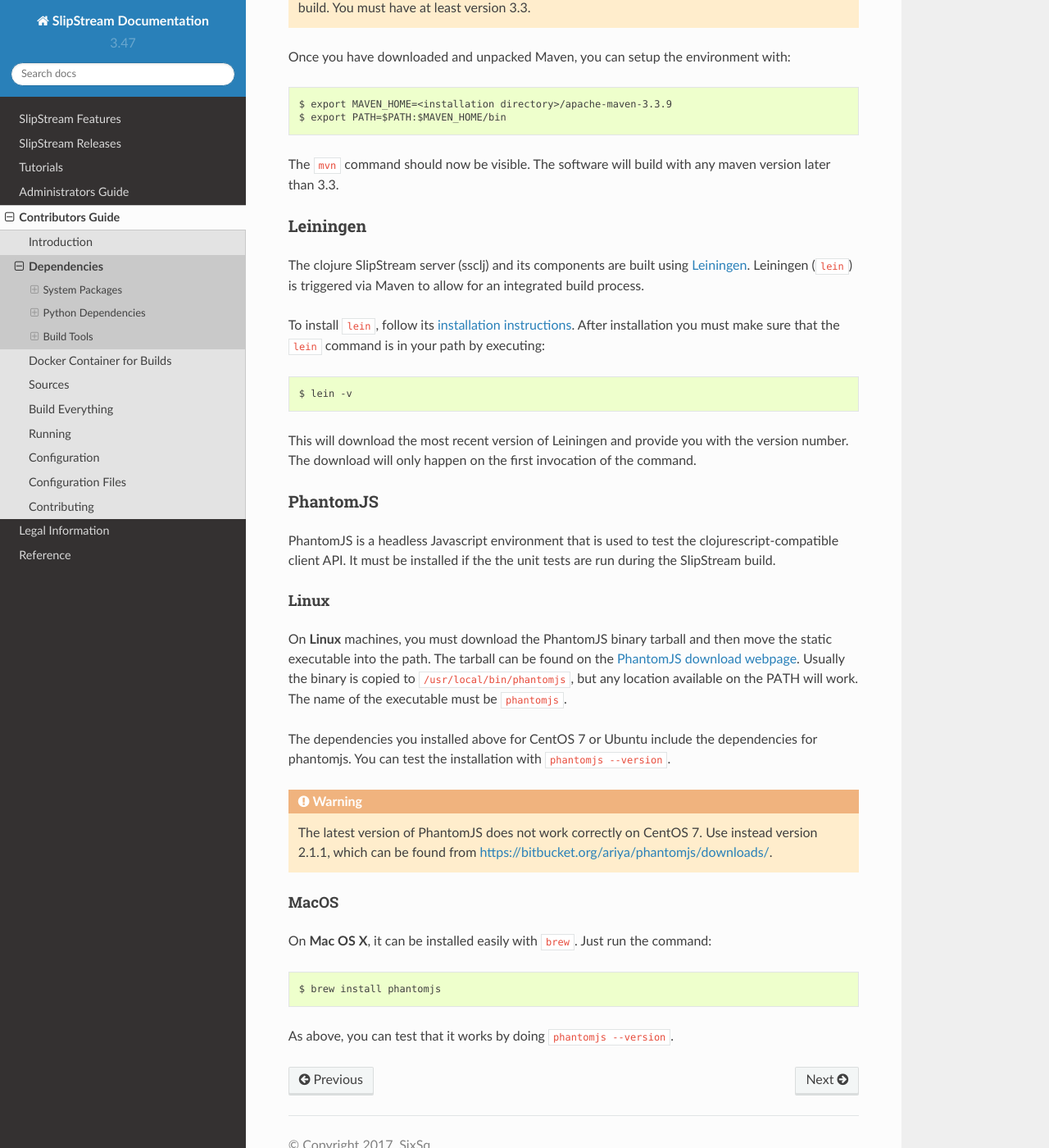
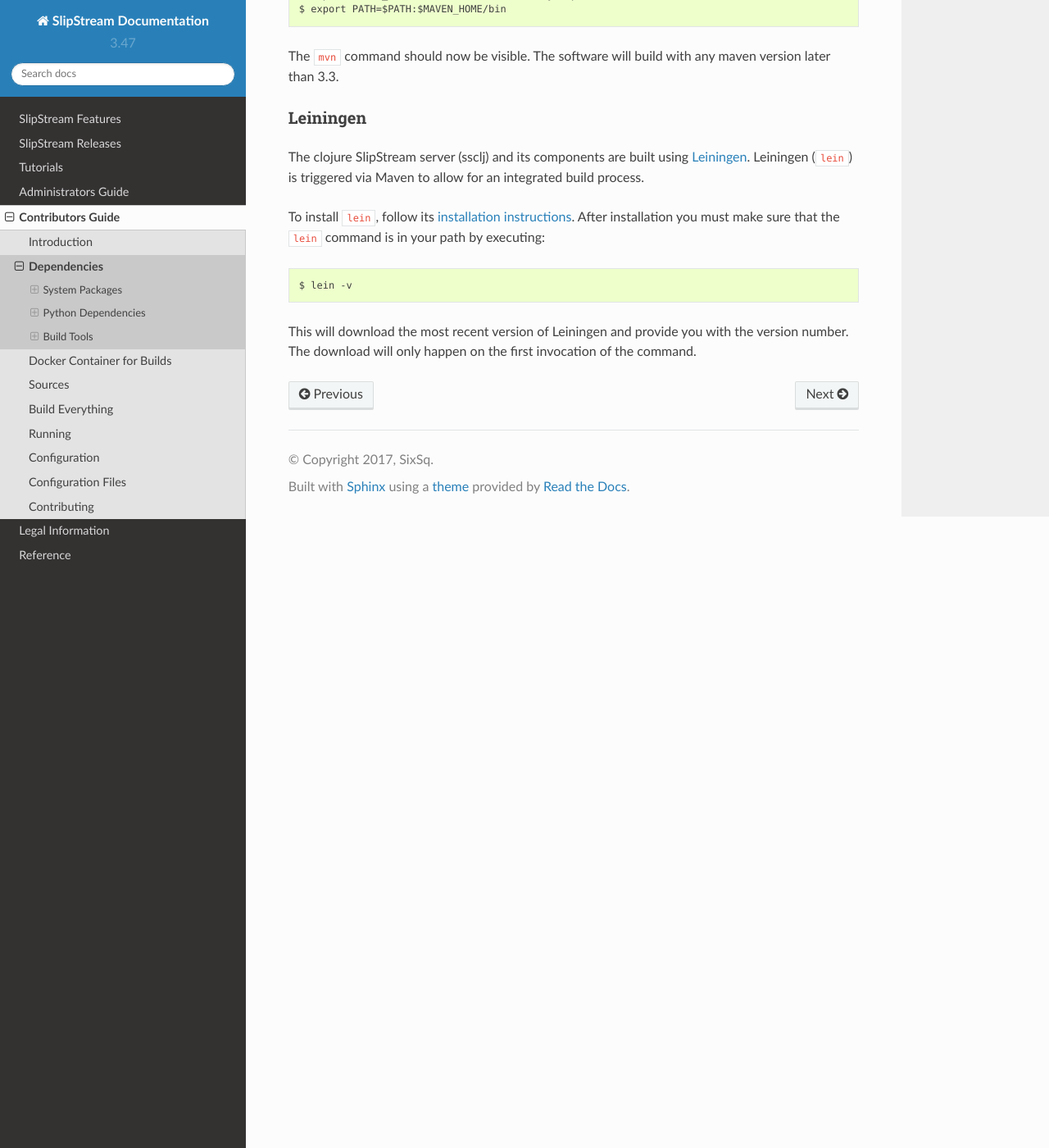
Before and after one commit to slipstream/SlipStreamDocumentation, a Sphinx documentation site: the page built from docs/developer_guide/dependencies.rst, in a window 1280 px wide and 1400 px high, scrolled down 4644 px. Shown: the whole window at 82% size. Built offline with Sphinx 7.4.7 and the Read the Docs theme 2.0.0, drawn with Linux system fonts in a browser that asks for light colours; some of the changed text lies outside the part shown.

Commit message:
remove phantomjs dependency

```diff
--- a/docs/developer_guide/dependencies.rst
+++ b/docs/developer_guide/dependencies.rst
@@ -65,8 +65,6 @@
           python-pip \
           rpm-build \
           createrepo \
-          bzip2 \
-          fontconfig \
           gcc \
           docker \
           which
@@ -89,12 +87,6 @@
 | rpm-build                  | Creates binary distribution packages    |
 +----------------------------+-----------------------------------------+
 | createrepo                 | Create local yum repository             |
-+----------------------------+-----------------------------------------+
-| fontconfig                 | Clojurescript testing (via phantomjs)   |
-+----------------------------+-----------------------------------------+
-| bzip2                      | Clojurescript testing (phantomjs dep.)  |
-+----------------------------+-----------------------------------------+
-| fontconfig                 | Clojurescript testing (phantomjs dep.)  |
 +----------------------------+-----------------------------------------+
 | gcc                        | Needed for building python dependencies |
 +----------------------------+-----------------------------------------+
@@ -264,40 +256,3 @@
 This will download the most recent version of Leiningen and provide
 you with the version number.  The download will only happen on the
 first invocation of the command.
-
-PhantomJS
-~~~~~~~~~
-
-PhantomJS is a headless Javascript environment that is used to test
-the clojurescript-compatible client API.  It must be installed if the
-the unit tests are run during the SlipStream build.
-
-Linux
-$$$$$
-
-On **Linux** machines, you must download the PhantomJS binary tarball
-and then move the static executable into the path.  The tarball can be
-found on the `PhantomJS download webpage
-<http://phantomjs.org/download.html>`__.  Usually the binary is copied
-to ``/usr/local/bin/phantomjs``, but any location available on the
-PATH will work.  The name of the executable must be ``phantomjs``.
-
-The dependencies you installed above for CentOS 7 or Ubuntu include
-the dependencies for phantomjs. You can test the installation with
-``phantomjs --version``.
-
-.. warning::
-
-   The latest version of PhantomJS does not work correctly on
-   CentOS 7.  Use instead version 2.1.1, which can be found from
-   https://bitbucket.org/ariya/phantomjs/downloads/.
-
-MacOS
-$$$$$
-
-On **Mac OS X**, it can be installed easily with ``brew``.  Just run
-the command::
-
-  $ brew install phantomjs
-
-As above, you can test that it works by doing ``phantomjs --version``.
```
